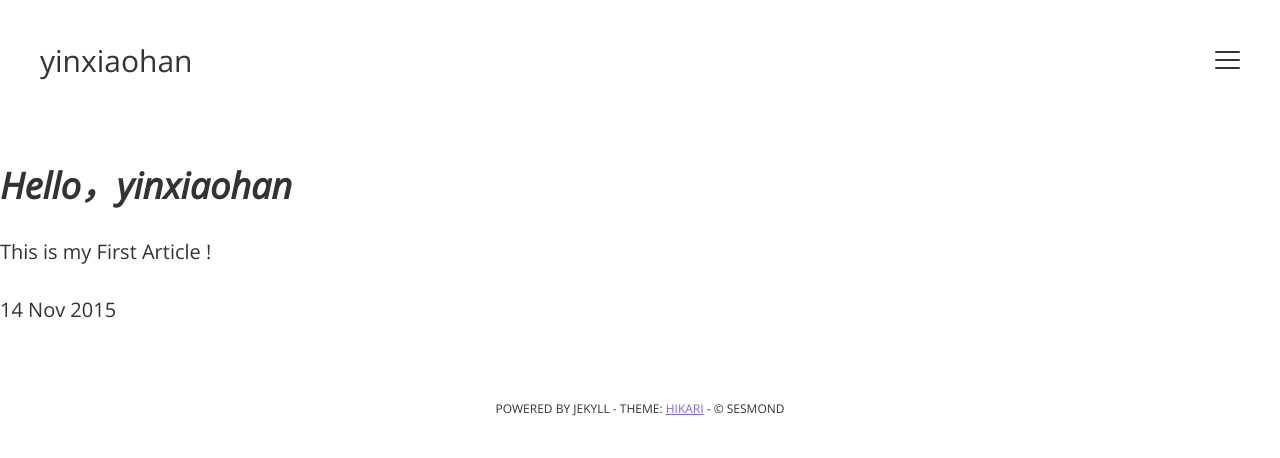
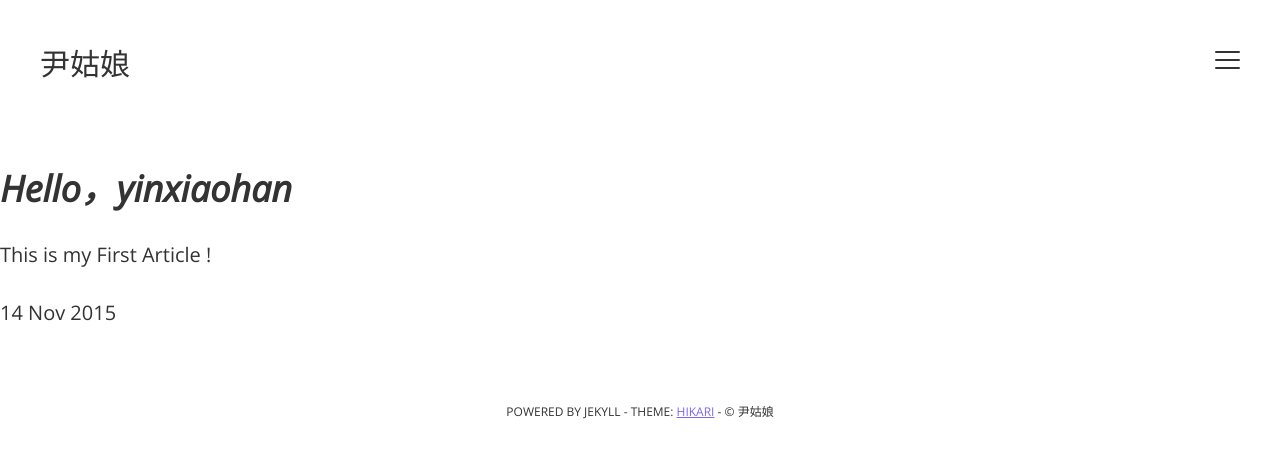
Before and after one commit to sesmond/blog_yin, a Jekyll site: the page built from _posts/2015-11-14-yinxiaohan.html, in a window 1280 px wide. Shown: the top 458 px of the page. Built offline with Jekyll 4.4.1, drawn with Linux system fonts in a browser that asks for light colours; some of the changed lines change nothing that is shown.

Commit message:
Update _config.yml

```diff
--- a/_config.yml
+++ b/_config.yml
@@ -1,22 +1,22 @@
 # Title of your blog; shows in the header
-name: "yinxiaohan"
+name: "尹姑娘"
 
 # Description of your content (will only be used on Google Search)
-description: "Yin xiaohan Bolg"
+description: "尹姑娘 Blog"
 
 # Your name. Will show in your footer + sidebar
-author: "Sesmond"
+author: "尹姑娘"
 
 #url: "https://sesmond.github.io"
 baseurl: "/"
 encoding: UTF-8
 
 # A short presentation of yourself. Will show in the sidebar, under your name. Best usage would be between 30 to 50 words.
-author-bio: "I'm a dog. I develop things. This is my blog so why don't you close this damn side panel (cursed by most UX Designers but I don't care, I do whatever I want) and start reading my awesome stuff?"
+author-bio: 诗酒趁年华"
 
 # Social Accounts (mine, as placeholders)
 
-twitter: sesmond
+weibo: x2012feng
 github: sesmond
 dribbble: sesmond
 instagram: sesmond
```
